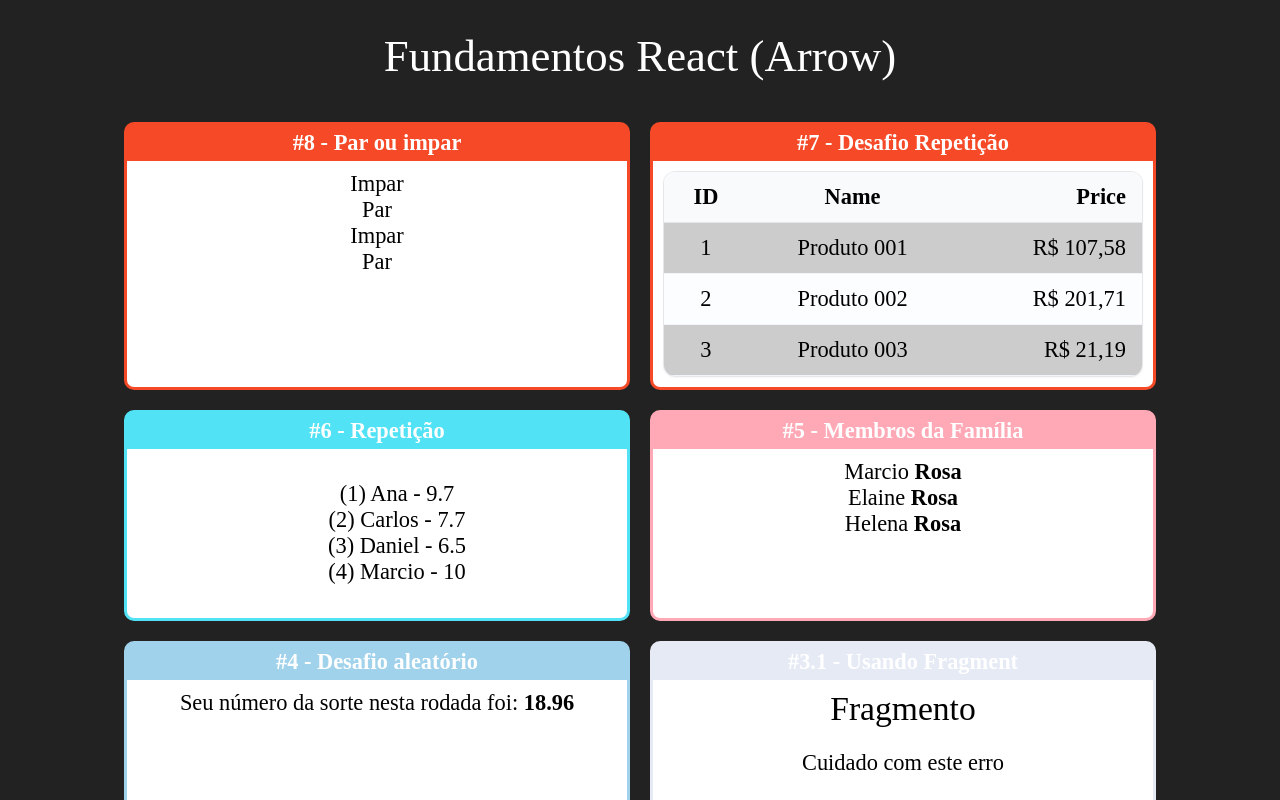
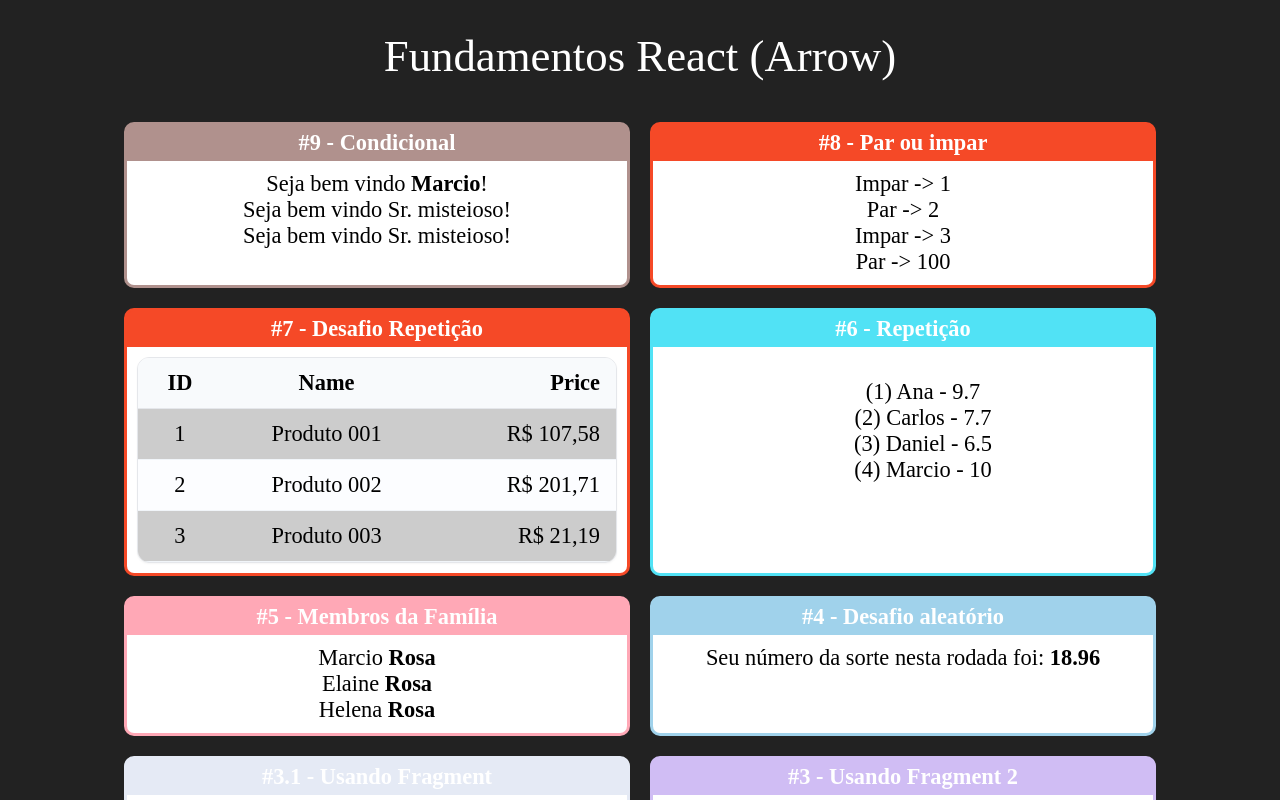
Before and after one commit to MarcioDeAlmeidaRosa/curso-react-redux, a React (Create React App) app in the folder fundamentos-react/: page / in a window 1280 px wide. Shown: the top 800 px of the page. Built offline with nearby package versions, Linux system fonts and the light colour scheme.

Commit message:
33. Renderização Condicional #02

```diff
--- a/fundamentos-react/src/App.jsx
+++ b/fundamentos-react/src/App.jsx
@@ -12,32 +12,33 @@ import Membrer from "./components/basics/Membrer";
 import StudentList from "./components/repetition/studentList";
 import ProductsTable from "./components/repetition/productsTable";
 import EvenOrOdd from "./components/conditional/evenOrOdd";
+import UserInfo from "./components/conditional/UserInfo";
 
 export default () => (
   <div className="App">
     <h1>Fundamentos React (Arrow)</h1>
 
     <div className="Cards">
-      <div className="Cards">
+      <Cards title="#9 - Condicional" color="#B0918D">
+        <UserInfo user={{ name: "Marcio" }} />
+        <UserInfo user={{}} />
+        <UserInfo />
+      </Cards>
+
       <Cards title="#8 - Par ou impar" color="#F54927">
-          <EvenOrOdd value={1}/>
-          <EvenOrOdd value={2}/>
-          <EvenOrOdd value={3}/>
-          <EvenOrOdd value={100}/>
+        <EvenOrOdd value={1} />
+        <EvenOrOdd value={2} />
+        <EvenOrOdd value={3} />
+        <EvenOrOdd value={100} />
       </Cards>
-      </div>
 
-      <div className="Cards">
       <Cards title="#7 - Desafio Repetição" color="#F54927">
         <ProductsTable />
       </Cards>
-      </div>
 
-      <div className="Cards">
       <Cards title="#6 - Repetição" color="#51e2f5">
         <StudentList />
       </Cards>
-      </div>
 
       <Cards title="#5 - Membros da Família" color="#ffa8B6">
         <Family surname="Rosa">
--- /dev/null
+++ b/fundamentos-react/src/components/conditional/UserInfo.jsx
@@ -0,0 +1,12 @@
+import React from "react";
+import IF from "./if";
+
+export default (props) => {
+  const { name } = props?.user || {};
+  return (
+    <div>
+      <IF test={name}>Seja bem vindo <strong>{name}</strong>!</IF>
+      <IF test={!name}>Seja bem vindo Sr. misteioso!</IF>
+    </div>
+  );
+};
--- a/fundamentos-react/src/components/conditional/evenOrOdd.jsx
+++ b/fundamentos-react/src/components/conditional/evenOrOdd.jsx
@@ -2,5 +2,5 @@ import React from "react";
 
 export default (props) => {
   const { value } = props;
-  return <div>{value % 2 === 0 ? <span>Par</span> : <span>Impar</span>}</div>;
+  return <div>{value % 2 === 0 ? <span>Par</span> : <span>Impar</span>} -> {value}</div>;
 };
--- /dev/null
+++ b/fundamentos-react/src/components/conditional/if.js
@@ -0,0 +1,12 @@
+import React, { cloneElement } from "react";
+/*
+Componente responsável por impimir conteúdo passado caso a expressão informada seja verdadeira
+
+*/
+export default (props) => {
+  if (props.test) {
+    return props.children;
+  } else {
+    return false;
+  }
+};
```
Lines whose indentation alone changed are shown as unchanged.
